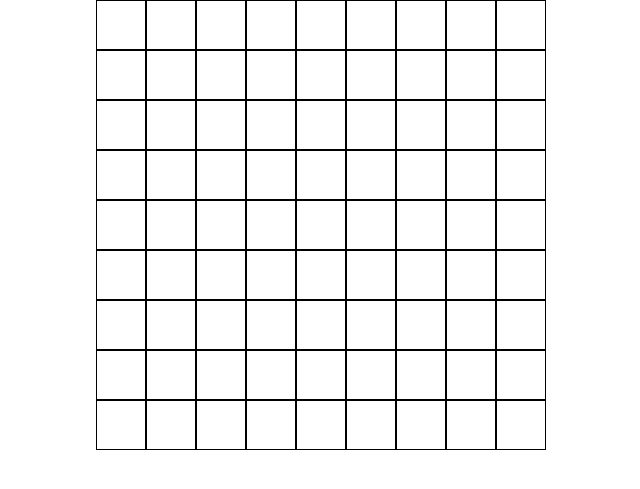
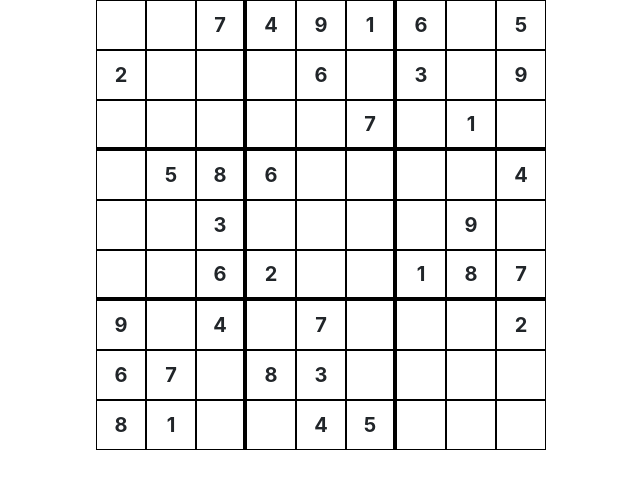
Before and after one commit to jacob040/SudokuSolver, a Flask app: template website/templates/home.html in a window 1280 px wide. Shown: the part 56-545 px from the top of the page, without its empty margins (319-959 px from the left). Run offline with Flask 3, Linux system fonts and the light colour scheme; the template is opened without the code that fills it, so the values that code supplies are empty; some libraries are stand-ins or nearby versions.

Commit message:
committing local changes before merge

```diff
--- a/website/static/sudoku.js
+++ b/website/static/sudoku.js
@@ -31,7 +31,16 @@
         for (let c = 0; c < 9; c++) {
             let tile = document.createElement("div");
             tile.id = r.toString() + "-" + c.toString();
-
+            if (board[r][c] != "-") {
+                tile.innerText = board[r][c];
+                tile.classList.add("tile-start");
+            }
+            if (r == 2 || r == 5) {
+                tile.classList.add("horizontal-line");
+            }
+            if (c == 2 || c == 5) {
+                tile.classList.add("vertical-line");
+            }
             tile.addEventListener("click", function () {  //"CREATES" AND "ASSIGNS" AN EVENTLISTENER TO EACH TILE DURING INSTATIATION, LISTENING FOR A CLICK
                 if(selectedTile !== "") {
                     document.getElementById(selectedTile).classList.remove("highlight");
@@ -44,6 +53,7 @@
             });
 
             tile.classList.add("tile");
+
             document.getElementById("board").append(tile);
         }
     }
--- a/website/templates/base.html
+++ b/website/templates/base.html
@@ -39,6 +39,14 @@
         .highlight {
             border-color: rgb(3, 215, 145);
             /* Changes border color to indicate selection */
+        }
+
+        .horizontal-line {
+            border-bottom: 3px solid black;
+        }
+
+        .vertical-line {
+            border-right: 3px solid black;
         }
     </style>
 
```
Also changed, not shown: 1 other file.
